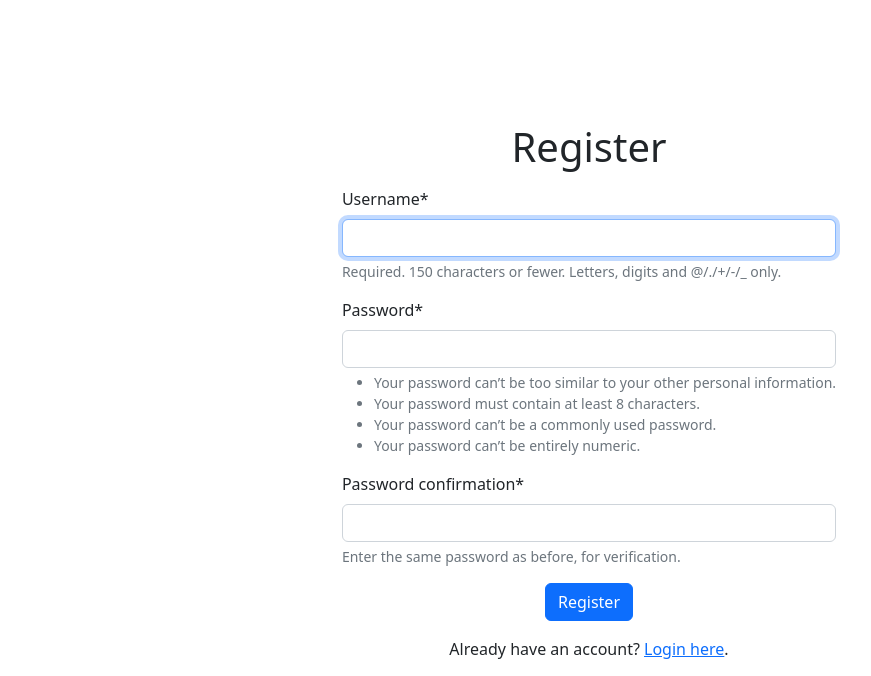
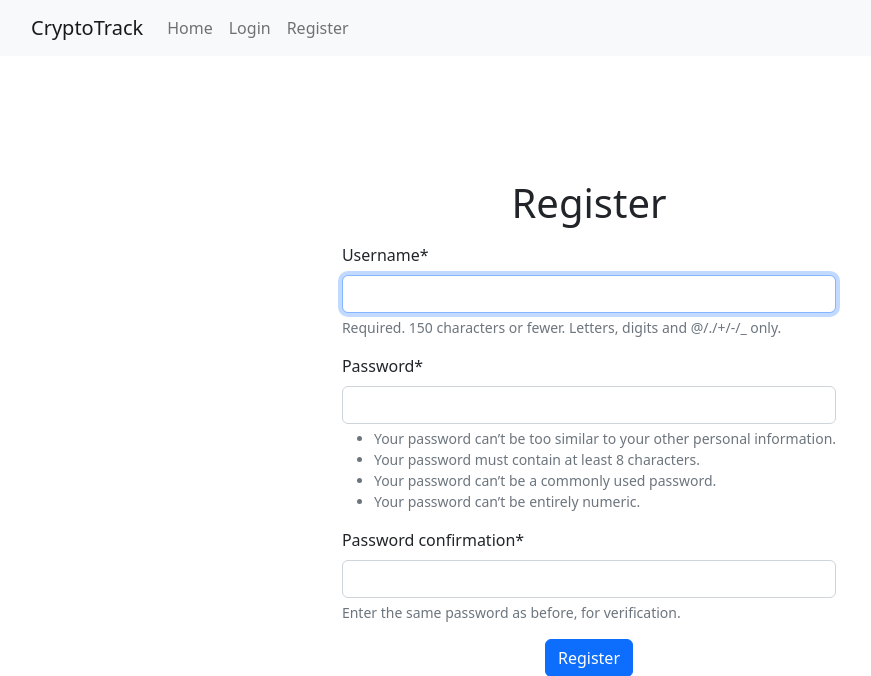
Before and after one commit to leivermoreno/cryptotrack, a Django app: page /accounts/register/ in a window 1280 px wide. Shown: the top 676 px of the page, without its empty margins (51-922 px from the left). Run offline with Django 5.2, Linux system fonts and the light colour scheme; some libraries are stand-ins or nearby versions.

Commit message:
add basic navbar

```diff
--- a/templates/base.html
+++ b/templates/base.html
@@ -3,10 +3,10 @@
 <!DOCTYPE html>
 <html lang="en">
 <head>
-    <meta charset="UTF-8" />
-    <meta name="viewport" content="width=device-width, initial-scale=1.0" />
+    <meta charset="UTF-8"/>
+    <meta name="viewport" content="width=device-width, initial-scale=1.0"/>
     <title>{% block title %}{% endblock title %} - CryptoTrack</title>
-    <link rel="stylesheet" href="{% static 'style.css' %}" />
+    <link rel="stylesheet" href="{% static 'style.css' %}"/>
     <link
             href="https://cdn.jsdelivr.net/npm/bootstrap@5.2.3/dist/css/bootstrap.min.css"
             rel="stylesheet"
@@ -16,6 +16,30 @@
     {% block extra_css %}{% endblock extra_css %}
 </head>
 <body>
+<nav class="navbar navbar-expand-sm bg-light">
+    <div class="container">
+        <a class="navbar-brand" href="{% url 'coins:index' %}">CryptoTrack</a>
+        <ul class="navbar-nav me-auto">
+            <li class="nav-item">
+                <a class="nav-link" href="{% url 'coins:index' %}">Home</a>
+            </li>
+            {% if request.user.is_authenticated %}
+                <form action="{% url 'logout' %}" method="post">
+                    {% csrf_token %}
+                    <button class="btn btn-link nav-link" type="submit">Logout</button>
+                </form>
+            {% else %}
+                <li class="nav-item">
+                    <a class="nav-link" href="{% url 'login' %}">Login</a>
+                </li>
+                <li class="nav-item">
+                    <a class="nav-link" href="{% url 'register' %}">Register</a>
+                </li>
+            {% endif %}
+        </ul>
+    </div>
+</nav>
+
 {% block content %}{% endblock content %}
 </body>
 </html>
```
Lines whose indentation alone changed are shown as unchanged.
